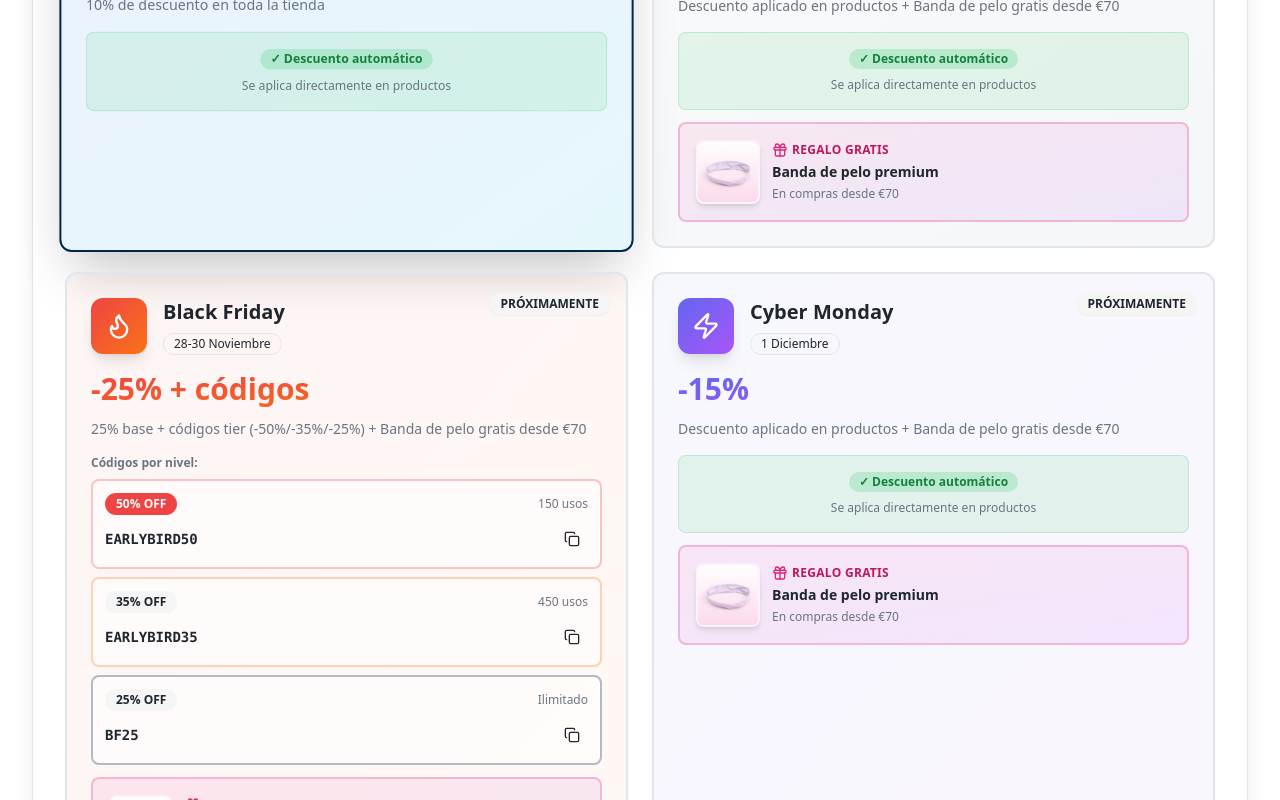
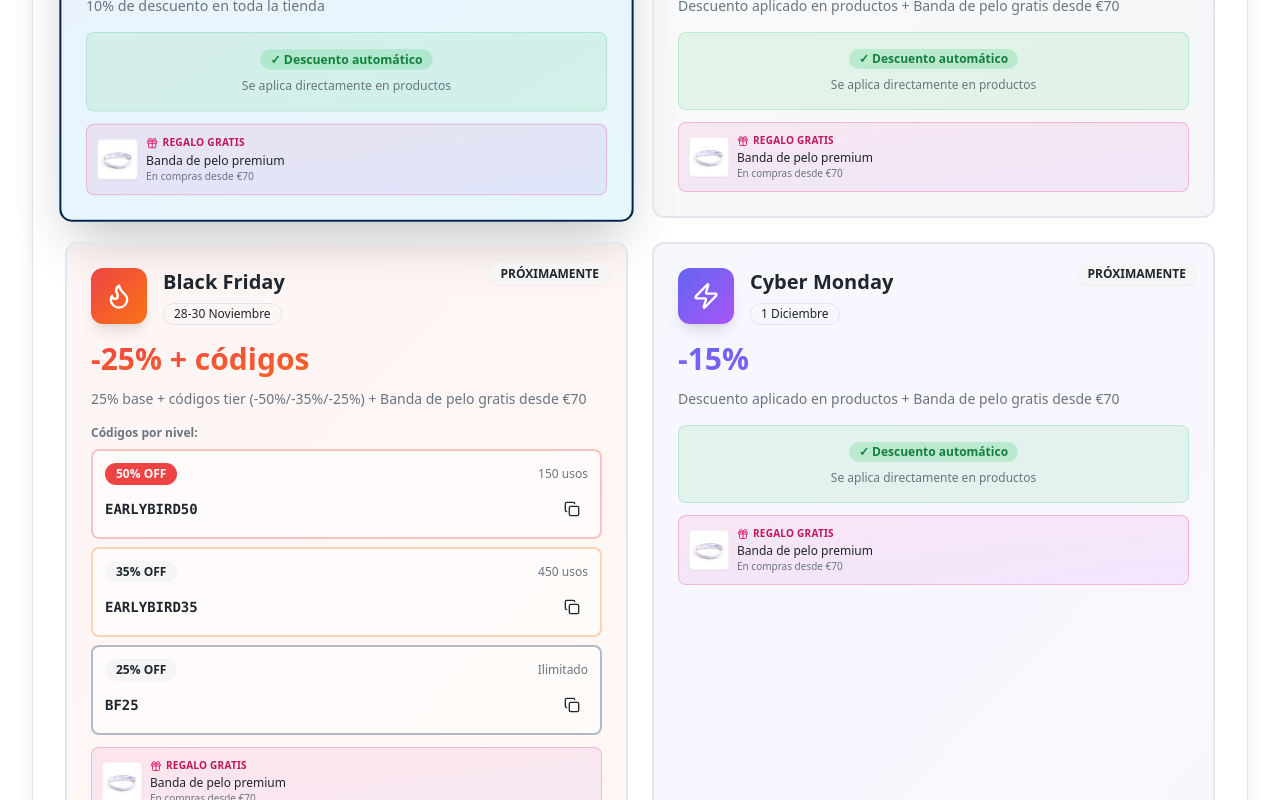
Before and after one commit to DaybyDay-csv/garett, a React (Vite) app: page /black-friday in a window 1280 px wide. Shown: the part 1480-2280 px from the top of the page. Built offline with nearby package versions, Linux system fonts and the light colour scheme; no server answers; the HTML template or start-up script is replaced by a standard one.

Commit message:
Extend GWP to warm-up and shrink block
Add Gift With Purchase block to Warm-up stage and downsize its UI for compact display. Adjusted conditional to show GWP across all stages (including Warm-up) and simplified styling to be smaller.

```diff
--- a/src/pages/BlackFriday.tsx
+++ b/src/pages/BlackFriday.tsx
@@ -324,7 +324,7 @@ const BlackFriday = () => {
       limit: string;
       urgency: string;
     }>,
-    gwp: stage.name !== "Warm-up",
+    gwp: true, // GWP active for all stages
     gwpCode: stage.name === "White Week" ? "REGALOWW70" : stage.name === "Black Friday" ? "REGALOBF70" : stage.name === "Cyber Monday" ? "REGALOCM70" : undefined
   }));
 
@@ -519,27 +519,26 @@ const BlackFriday = () => {
 
                       {/* GWP - Gift With Purchase Block */}
                       {stage.gwp && (
-                        <div className="bg-gradient-to-br from-pink-500/10 to-purple-500/10 rounded-lg p-4 border-2 border-pink-500/30">
-                          <div className="flex items-center gap-3">
-                            <div className="relative w-16 h-16 rounded-lg overflow-hidden flex-shrink-0 border-2 border-white/50 shadow-md">
+                        <div className="bg-gradient-to-br from-pink-500/10 to-purple-500/10 rounded-lg p-2.5 border border-pink-500/30">
+                          <div className="flex items-center gap-2">
+                            <div className="relative w-10 h-10 rounded overflow-hidden flex-shrink-0 border border-white/40 shadow-sm">
                               <img
                                 src={gwpImage}
                                 alt={gwpConfig.giftName}
                                 className="w-full h-full object-cover"
                               />
-                              <div className="absolute inset-0 bg-gradient-to-t from-pink-500/20 to-transparent" />
                             </div>
-                            <div className="flex-1">
-                              <div className="flex items-center gap-1 mb-1">
-                                <Gift className="w-4 h-4 text-pink-600 dark:text-pink-400" />
-                                <span className="text-xs font-bold text-pink-700 dark:text-pink-300 uppercase tracking-wide">
+                            <div className="flex-1 min-w-0">
+                              <div className="flex items-center gap-1 mb-0.5">
+                                <Gift className="w-3 h-3 text-pink-600 dark:text-pink-400 flex-shrink-0" />
+                                <span className="text-[10px] font-bold text-pink-700 dark:text-pink-300 uppercase tracking-wide">
                                   Regalo Gratis
                                 </span>
                               </div>
-                              <p className="text-sm font-semibold text-foreground mb-1">
+                              <p className="text-xs font-medium text-foreground truncate">
                                 {gwpConfig.giftName}
                               </p>
-                              <p className="text-xs text-muted-foreground">
+                              <p className="text-[10px] text-muted-foreground">
                                 {gwpConfig.conditions}
                               </p>
                             </div>
```
